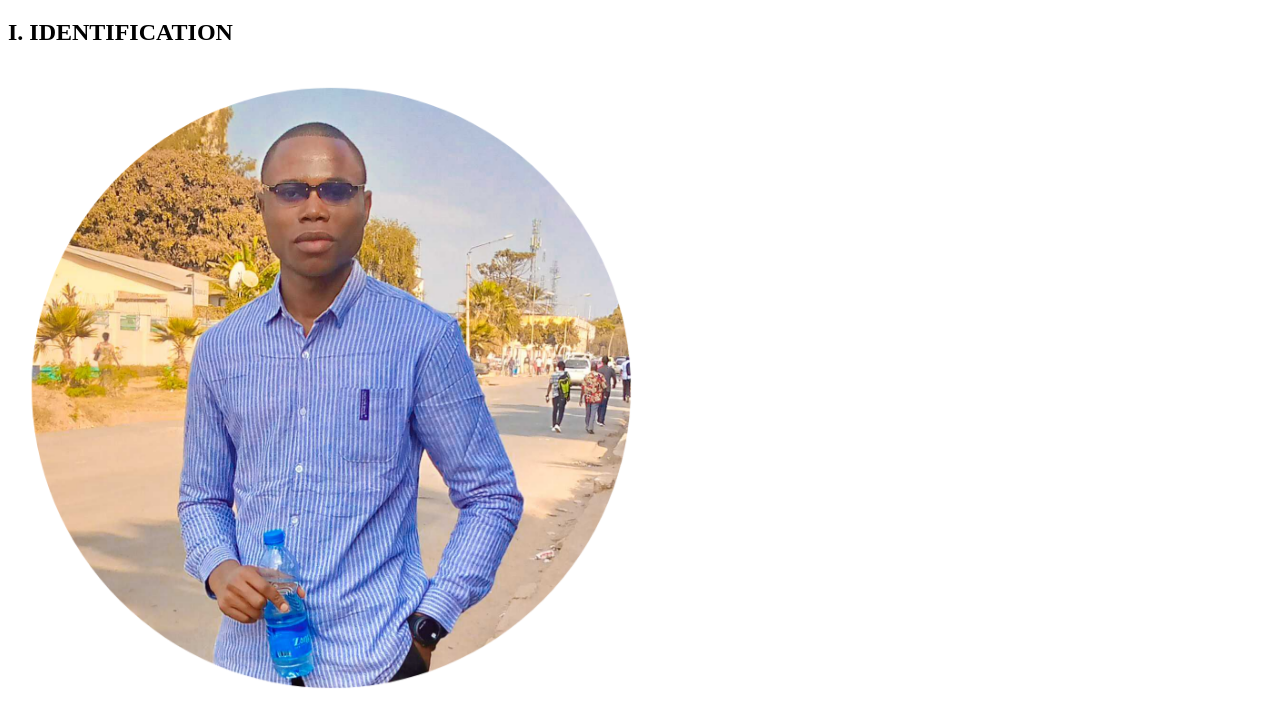
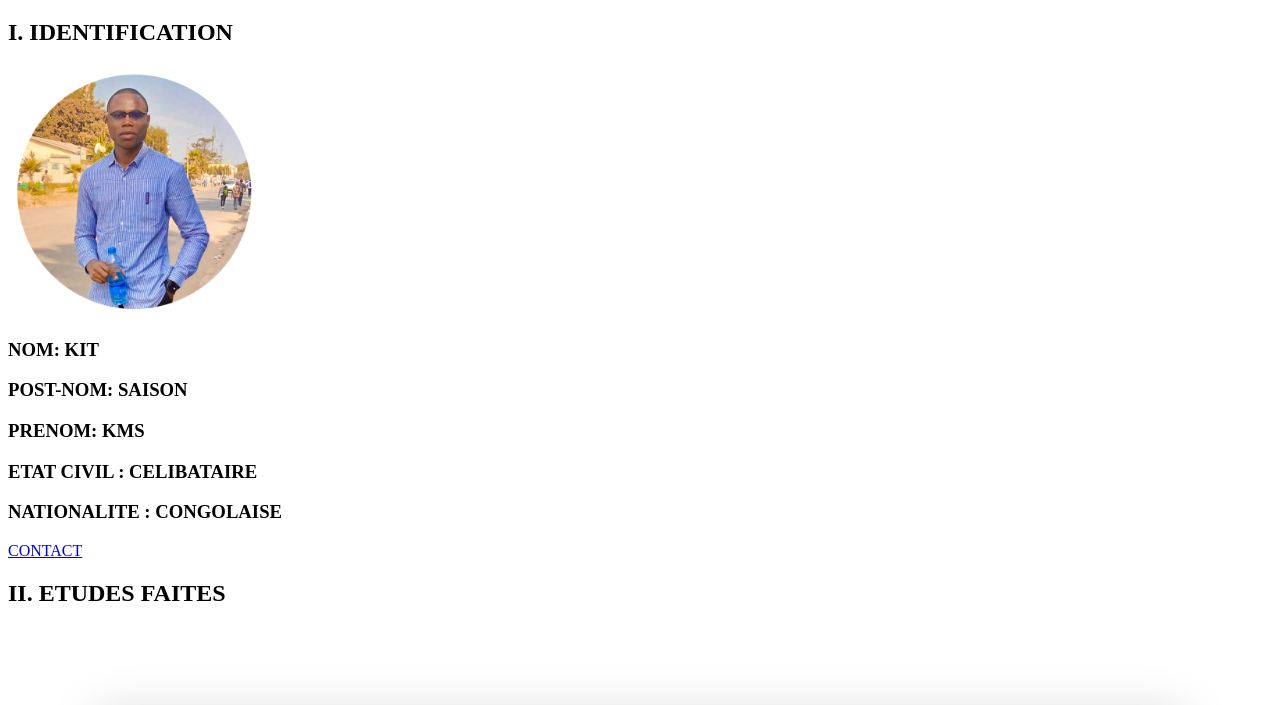
Before and after one commit to Saisonkit/mon_cv, a plain HTML site: page index.html in a window 1280 px wide. Shown: the part 61-766 px from the top of the page. Drawn offline with Linux system fonts and the light colour scheme.

Commit message:
new commit

```diff
--- a/css/style.css
+++ b/css/style.css
@@ -1,4 +1,7 @@
 
+img{
+    width: 250px;
+}
 table{
     border-collapse: collapse;
     min-width: 400px;
```
